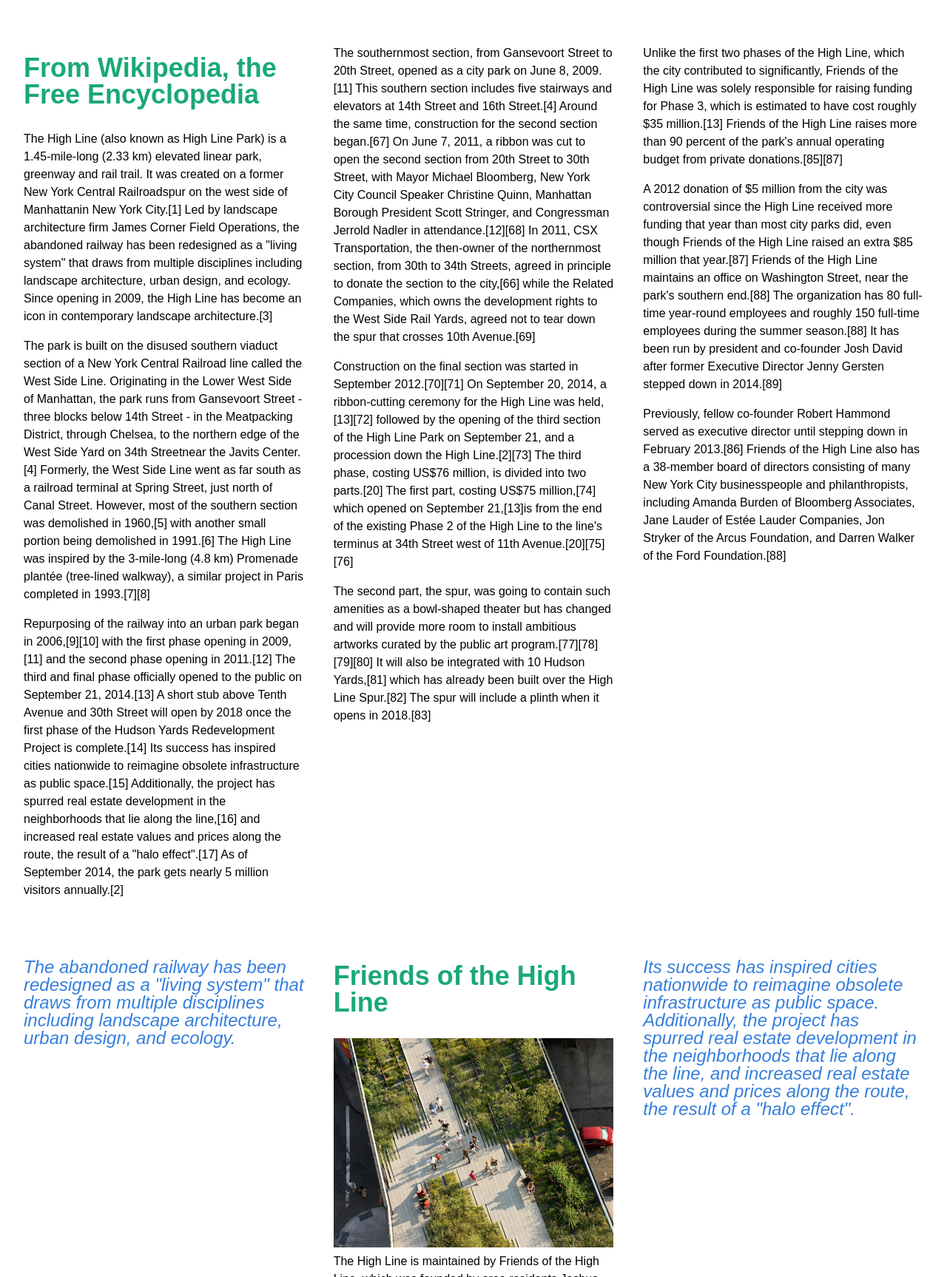
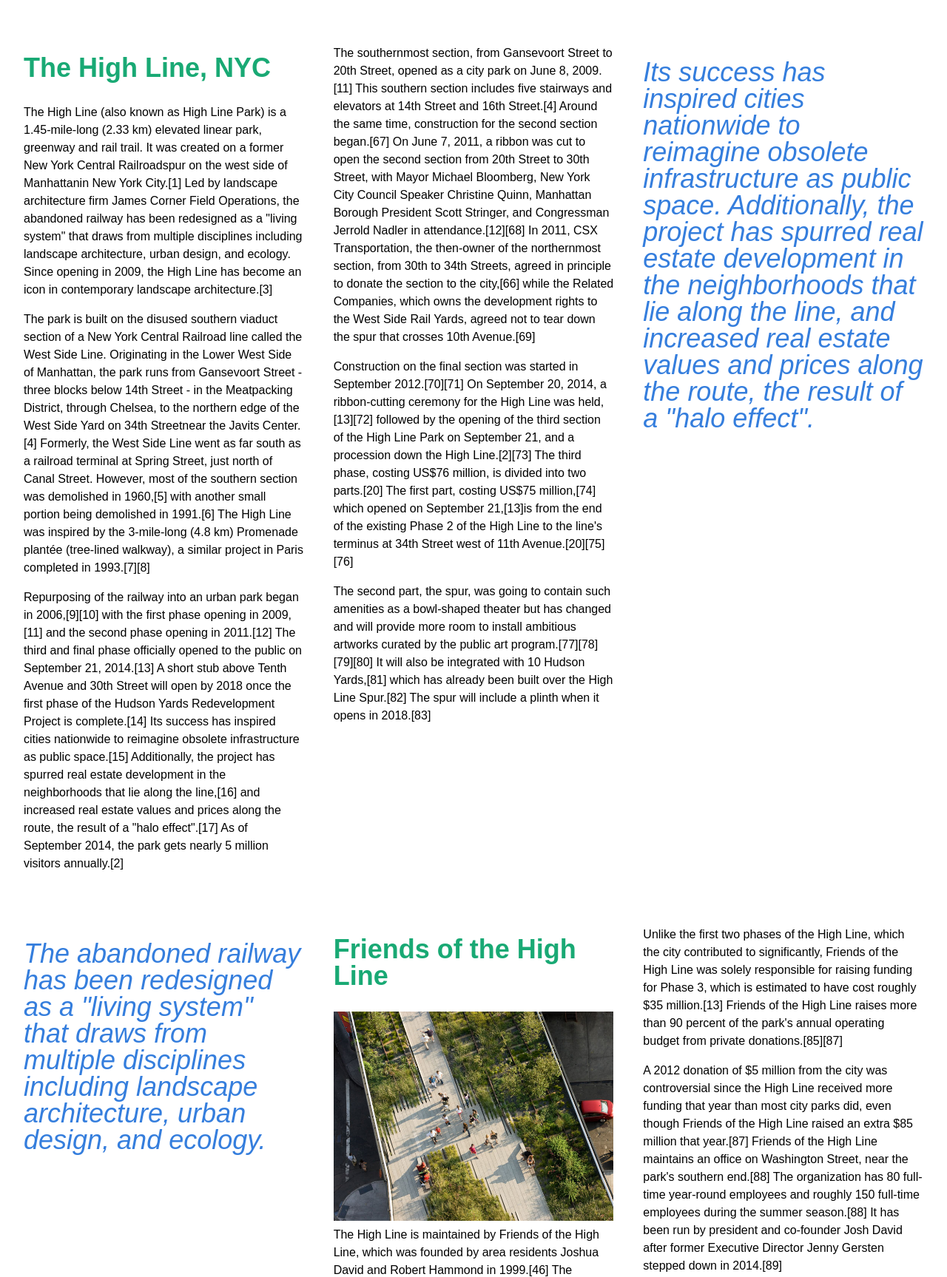
Before and after one commit to blissparsons/ar589-article, a plain HTML site: page index.html in a window 1280 px wide. Shown: the part 335-2062 px from the top of the page at 74% size. Drawn offline with Linux system fonts and the light colour scheme.

Commit message:
latest grid tweaks

```diff
--- a/css/main.css
+++ b/css/main.css
@@ -45,9 +45,10 @@
 
 .item8 {
   grid-column: 3/4;
-  grid-row: 3/4;
+  grid-row: 2/4;
 }
 
 .item9 {
   grid-column: 3/4;
+  grid-row: 3/4;
 }
--- a/index.html
+++ b/index.html
@@ -15,15 +15,18 @@
 <body class="pa4 avenir lh-copy">
   <div class="container">
 
-    <div class="item1"><img src="header.jpg"></div>
+    <div class="item1"><img class="img" src="header.jpg"></div>
 
     <div class="item2">
       <h1 class="f2 f-headline-ns white lh-solid f1 ttu tracked-mega mt0">
       The High Line  </h1>
     </div>
 
+
+
+
     <div class="item3">
-      <h2 class="f4 f3-m f2-l green lh-solid">From Wikipedia, the Free Encyclopedia</h2>
+      <h2 class="f4 f3-m f2-l green lh-solid">The High Line, NYC</h2>
       <p>
         The High Line (also known as High Line Park) is a 1.45-mile-long (2.33 km) elevated linear park, greenway and rail trail. It was created on a former New York Central Railroadspur on the west side of Manhattanin New York City.[1] Led by landscape architecture
         firm James Corner Field Operations, the abandoned railway has been redesigned as a "living system" that draws from multiple disciplines including landscape architecture, urban design, and ecology. Since opening in 2009, the High Line has become
@@ -43,7 +46,7 @@
 
     <div class="item4">
 
-      <h2 class="f5 f4-m f3-l green lh-solid">Reconstruction and Design</h2>
+      <h2 class="f4 f3-m f2-l green lh-solid">Reconstruction and Design</h2>
       <p>
         <img src="historic.jpg"> On June 13, 2005, the U.S. Federal Surface Transportation Board issued a certificate of interim trail use, allowing the city to remove most of the line from the national railway system. On April 10, 2006, Mayor Bloomberg
         presided over a ceremony that marked the beginning of construction. The park was designed by the James Corner's New York-based landscape architecture firm Field Operations and architects Diller Scofidio + Renfro, with garden design from Piet Oudolf
@@ -56,7 +59,7 @@
 
 
     <div class="item5">
-      <h3 class="f3 blue lh-solid i fw3">The abandoned railway has been redesigned as a "living system" that draws from multiple disciplines including landscape architecture, urban design, and ecology. </h3>
+      <h3 class="f2 blue lh-solid i fw3">The abandoned railway has been redesigned as a "living system" that draws from multiple disciplines including landscape architecture, urban design, and ecology. </h3>
 
     </div>
 
@@ -89,7 +92,7 @@
 
     <div class="item8">
 
-      <h3 class="f3 blue lh-solid i fw3">Its success has inspired cities nationwide to reimagine obsolete infrastructure as public space. Additionally, the project has spurred real estate development in the neighborhoods that lie along the line, and increased real estate values and prices along the route, the result of a "halo effect".</h3>
+      <h3 class="f2 blue lh-solid i fw3">Its success has inspired cities nationwide to reimagine obsolete infrastructure as public space. Additionally, the project has spurred real estate development in the neighborhoods that lie along the line, and increased real estate values and prices along the route, the result of a "halo effect".</h3>
     </div>
 
     <div class="item9">
```
Also changed, not shown: 3 other files.
